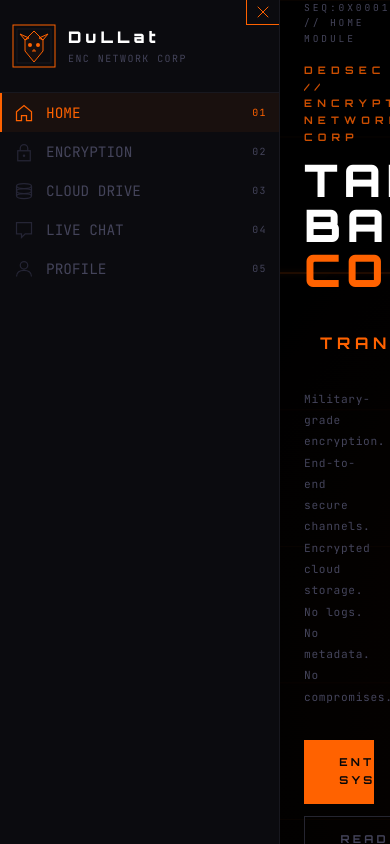
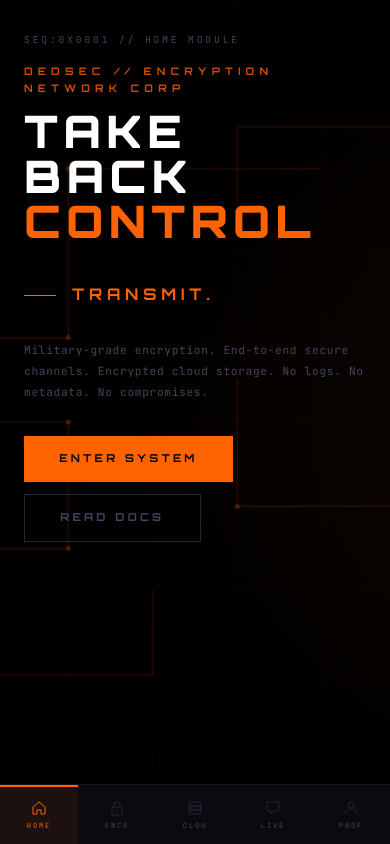
Before and after one commit to Dullat/enc-frontend, a React (Vite) app: page / in a window 390 px wide. Built offline with nearby package versions, Linux system fonts and the light colour scheme; grey boxes are pictures that could not be loaded.

Commit message:
sidebar(pc) and bottomNav(mobile) done, Base ui is working good

```diff
--- /dev/null
+++ b/src/components/BottomNav.jsx
@@ -0,0 +1,90 @@
+import React, { useState, useRef, useEffect } from "react";
+import { NavLink, useLocation } from "react-router-dom";
+import { NAV_ITEMS } from "../data/dedsecData.js";
+import { hexToRgb } from "../utils/hexToRgb.js";
+
+import { useSelector } from "react-redux";
+
+const BottomNav = ({ open, handleOpen, color = "#FFF" }) => {
+  const ACCENT = useSelector((state) => state.theme.accent);
+  const lastScrollY = useRef(0);
+  const openRef = useRef(open);
+  const timerRef = useRef(null);
+
+  const location = useLocation();
+  useEffect(() => {
+    openRef.current = open;
+  }, [open]);
+
+  useEffect(() => {
+    const scrollContainer = document.querySelector(".scroll-container");
+    const target = scrollContainer || window;
+    const getScrollY = () =>
+      scrollContainer ? scrollContainer.scrollTop : window.scrollY;
+
+    const handleScroll = () => {
+      const currentScrollY = getScrollY();
+
+      if (currentScrollY > lastScrollY.current) {
+        if (timerRef.current) clearTimeout(timerRef.current);
+        if (openRef.current) handleOpen("hide");
+      } else if (currentScrollY < lastScrollY.current) {
+        if (!openRef.current) handleOpen("show");
+        setTimer();
+      }
+
+      lastScrollY.current = currentScrollY;
+    };
+
+    const setTimer = () => {
+      if (timerRef.current) {
+        clearTimeout(timerRef.current);
+      }
+      timerRef.current = setTimeout(() => {
+        if (openRef.current) handleOpen("hide");
+      }, 4000);
+    };
+    target.addEventListener("scroll", handleScroll, { passive: true });
+
+    return () => {
+      if (timerRef.current) clearTimeout(timerRef.current);
+      target.removeEventListener("scroll", handleScroll);
+    };
+  }, [location.pathname]);
+  return (
+    <div
+      className="fixed bottom-0 w-full z-[1] bg-surface overflow-hidden transition-all"
+      style={{ height: open ? "60px" : "0px" }}
+    >
+      <nav className="w-full flex items-center h-full border-0 border-t-1 border-t-line">
+        {NAV_ITEMS.map((item) => (
+          <NavLink
+            key={item.id}
+            to={item.to}
+            className="flex flex-col h-full items-center gap-1 flex-1 justify-center"
+            style={({ isActive, isPending }) => ({
+              background: isActive ? `rgba(${hexToRgb(ACCENT)},.07)` : "",
+              borderTop: isActive
+                ? `2px solid ${ACCENT}`
+                : "2px solid transparent",
+            })}
+          >
+            {({ isActive }) => (
+              <div className="flex flex-col gap-1 items-center">
+                <item.icon color={isActive ? ACCENT : "#252535"} />
+                <p
+                  className={`text-label text-[0.45rem]`}
+                  style={{ color: isActive ? ACCENT : "" }}
+                >
+                  {item.label.split("").slice(0, 4).join("")}
+                </p>
+              </div>
+            )}
+          </NavLink>
+        ))}
+      </nav>
+    </div>
+  );
+};
+
+export default BottomNav;
--- a/src/components/Sidebar.jsx
+++ b/src/components/Sidebar.jsx
@@ -16,14 +16,14 @@ const Sidebar = ({ open, handleOpen, color = "orange" }) => {
 
   return (
     <div
-      className={`sticky bg-surface border-0 border-r-[1px] border-r-line top-0 ${
+      className={`bg-surface border-0 border-r-[1px] border-r-line top-0 sticky sm:sticky ${
         open ? "w-[280px]" : "w-[0px]"
       } h-dvh transition-all duration-300 overflow-hidden`}
     >
       <div
         className={`absolute top-0 right-0 z-[99] border-solid border border-t-0 border-r-0 py-1 rounded-full border-solid cursor-pointer px-2`}
         style={{ color: ACCENT }}
-        onClick={handleOpen}
+        onClick={() => handleOpen("hide")}
       >
         <CloseIcon color={ACCENT} />
       </div>
--- /dev/null
+++ b/src/hooks/useIsMobile.jsx
@@ -0,0 +1,19 @@
+import { useRef, useState, useEffect } from "react";
+
+const useIsMobile = () => {
+  const [isMobile, setIsMobile] = useState(window.innerWidth < 640);
+
+  useEffect(() => {
+    const handleResize = () => {
+      setIsMobile(window.innerWidth < 640);
+    };
+
+    window.addEventListener("resize", handleResize);
+
+    return () => window.removeEventListener("resize", handleResize);
+  }, []);
+
+  return isMobile;
+};
+
+export default useIsMobile;
--- a/src/layouts/RootLayout.jsx
+++ b/src/layouts/RootLayout.jsx
@@ -4,17 +4,22 @@ import { useDispatch, useSelector } from "react-redux";
 import { setAccent } from "../features/theme/themeSlice.js";
 
 import Sidebar from "../components/Sidebar.jsx";
+import BottomNav from "../components/BottomNav.jsx";
+import useIsMobile from "../hooks/useIsMobile.jsx";
 import { ChevronRightIcon } from "../svgs/PrimaryIcons.jsx";
 import { MODULE_ACCENT } from "../data/dedsecData.js";
 
 const RootLayout = () => {
   const location = useLocation();
   const dispatch = useDispatch();
+  const isMobile = useIsMobile();
   const ACCENT = useSelector((state) => state.theme.accent);
 
   const [open, setOpen] = useState(true);
-  const handleOpen = useCallback(() => {
-    setOpen((prev) => !prev);
+  const handleOpen = useCallback((action) => {
+    if (action === "toggle") setOpen((prev) => !prev);
+    if (action === "hide") setOpen(false);
+    if (action === "show") setOpen(true);
   }, []);
 
   useEffect(() => {
@@ -23,21 +28,31 @@ const RootLayout = () => {
     if (accent) dispatch(setAccent(accent));
   }, [location.pathname, dispatch]);
 
+  useEffect(() => {
+    console.log(isMobile);
+  }, [isMobile]);
+
   return (
-    <div className="h-full w-full flex">
+    <div className="relative h-full w-full flex">
       {/* Sidebar for Pc screen Sidebar */}
+      {!open && (
         <div
-        className={`absolute z-[99] top-1/2 transforn -translate-y-1/2 py-1 left-0 rounded-full border-solid cursor-pointer ${open ? "hidden" : "absolute"}`}
+          className={`py-1 z-[4] transition-all rounded-full border-solid cursor-pointer ${isMobile ? "fixed bottom-0 left-1/2 transform -translate-x-1/2 -rotate-90" : "absolute top-1/2 transforn -translate-y-1/2 left-0"}`}
           style={{ background: ACCENT }}
-        onClick={handleOpen}
+          onClick={() => handleOpen("show")}
         >
           <ChevronRightIcon color={"black"} />
         </div>
-      {/* =============================== */}
-
-      <div className="flex-1">
+      )}
+      {isMobile ? (
+        <BottomNav open={open} handleOpen={handleOpen} />
+      ) : (
+        <div className="flex-1 z-[5] hidden sm:flex">
           <Sidebar open={open} handleOpen={handleOpen} />
         </div>
+      )}
+
+      {/* =============================== */}
       <Outlet />
     </div>
   );
--- a/src/pages/HomePage.jsx
+++ b/src/pages/HomePage.jsx
@@ -4,7 +4,7 @@ import FeaturesSection from "../components/FeaturesSection.jsx";
 
 const HomePage = () => {
   return (
-    <div className="h-dvh overflow-y-scroll w-full snap-y snap-mandatory scroll-container">
+    <div className="h-dvh overflow-y-scroll w-full snap-y snap-mandatory scroll-container scroll-container">
       <Hero />
       <TeaserSection />
       <FeaturesSection />
```
Lines whose indentation alone changed are shown as unchanged.
